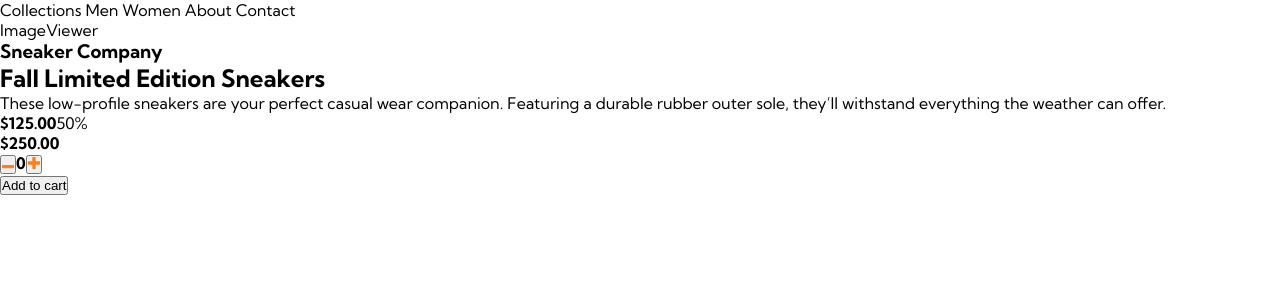
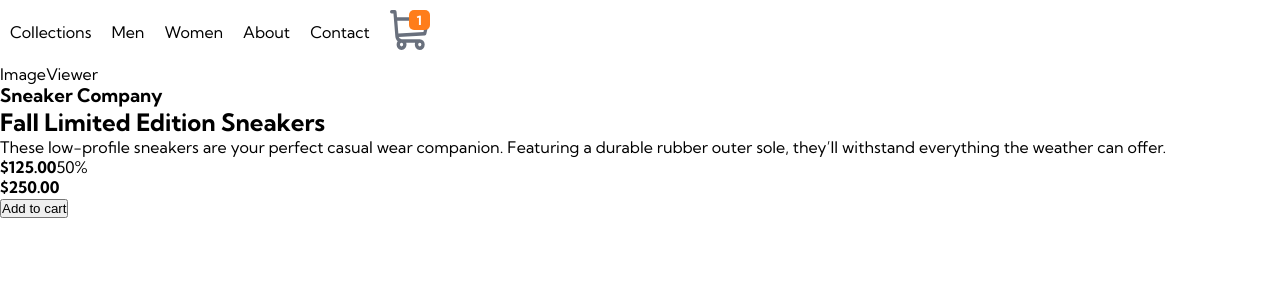
Before and after one commit to Mechwart-NT/sneaker-esti, a React (Vite) app: page / in a window 1280 px wide. Both pictures are taken after a click on the button "Add to cart". Shown: the top 300 px of the page. Built offline with nearby package versions, Linux system fonts and the light colour scheme.

Commit message:
feat: implement cart context and enhance Navbar and Product components

```diff
--- a/src/App.jsx
+++ b/src/App.jsx
@@ -1,11 +1,18 @@
+import { createContext, useState } from 'react'
 import Navbar from './components/Navbar/Navbar'
 import Product from './components/Product/Product'
 
+export const CartContext = createContext()
+
 const App = () => {
+  const [cart, setCart] = useState([])
+
   return (
     <main>
-      <Navbar/>
-      <Product/>
+      <CartContext.Provider value={{cart, setCart}}>
+        <Navbar/>
+        <Product/>
+      </CartContext.Provider>
     </main>
   )
 }
--- a/src/components/Navbar/Navbar.jsx
+++ b/src/components/Navbar/Navbar.jsx
@@ -1,13 +1,26 @@
-import React from 'react'
-
+import React, { useContext, useState } from 'react'
+import { CartContext } from '../../App'
+import cartIcon from "../../assets/icon-cart.svg"
 const Navbar = () => {
+  const ctx = useContext(CartContext)
+  const [cartIsOpen, setCartIsOpen] = useState(false)
   return (
     <nav>
-      Collections
-      Men
-      Women
-      About
-      Contact
+      <a>Collections</a>
+      <a>Men</a>
+      <a>Women</a>
+      <a>About</a>
+      <a>Contact</a>
+      <div className='cart'>
+        {ctx.cart.length > 0 && <span>{ctx.cart.length}</span>}
+        <img onClick={()=>setCartIsOpen(prev => !prev)} src={cartIcon}/>
+        {cartIsOpen && <div>
+          <h2>Cart</h2>
+          <ul>
+            {ctx.cart.map(element => <li>{element.name} - {element.price}$</li>)}
+          </ul>
+        </div>}
+      </div>
     </nav>
   )
 }
--- a/src/components/Product/Product.jsx
+++ b/src/components/Product/Product.jsx
@@ -1,9 +1,17 @@
 import ImageViewer from '../ImageViewer/ImageViewer'
 import minus from "../../assets/icon-minus.svg"
 import plus from "../../assets/icon-plus.svg"
+import { useContext } from 'react'
+import { CartContext } from '../../App'
 
 
 const Product = () => {
+    const ctx = useContext(CartContext)
+
+    const addToCart = () => {
+        ctx.setCart(prev => [...prev, {name: "Fall Limited Edition Sneakers", price: 125}])
+    }
+
     return (
         <section>
             <ImageViewer />
@@ -24,14 +32,13 @@ const Product = () => {
 
 
                 <div className="buySection">
-                    <div className="quantity">
+                    {/* <div className="quantity">
                         <button><img src={minus} alt="minus" /></button>
                         <strong>0</strong>
                         <button><img src={plus} alt="plus" /></button>
+                    </div> */}
 
-                    </div>
-
-                    <button>Add to cart</button>
+                    <button onClick={addToCart}>Add to cart</button>
                 </div>
             </div>
         </section>
--- a/src/index.css
+++ b/src/index.css
@@ -38,3 +38,46 @@
 body{
   min-height: 100vh;
 }
+
+.cart{
+  width: 40px;
+  aspect-ratio: 1 / 1;
+  position: relative;
+
+  img{
+    width: 100%;
+    aspect-ratio: 1 / 1;
+  }
+
+  span{
+    position: absolute;
+    top: 0;
+    right: 0;
+    background: var(--color-orange);
+    padding: 2px 8px;
+    border-radius: 5px;
+    color: white;
+    font-weight: bold;
+    font-size: 0.8rem;
+  }
+
+  >div{
+    width: 300px;
+    height: 500px;
+    overflow: scroll;
+    border: 1px solid black;
+    padding: 5px;
+    border-radius: 5px;
+    position: absolute;
+    left: 20px;
+    background: white;
+  }
+}
+
+nav{
+  display: flex;
+  justify-content: flex-start;
+  align-items: center;
+  gap: 20px;
+  padding: 10px;
+}
```
